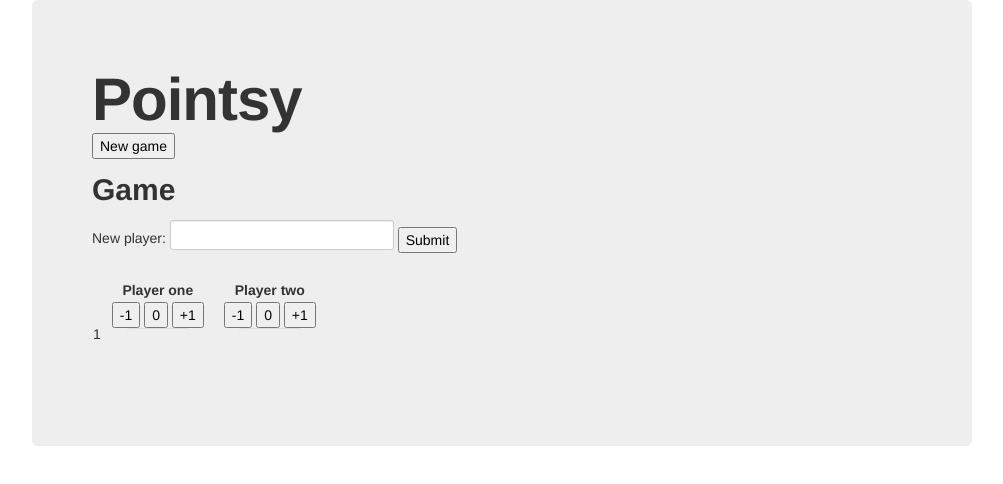
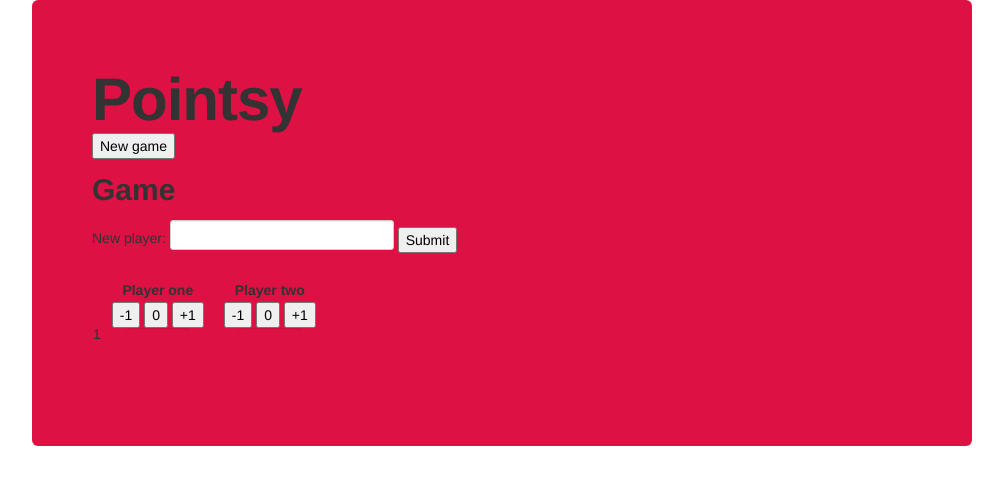
Before and after one commit to 3redronin/pointsy, a website: page static/index.html in a window 1280 px wide. Shown: the whole page, without its empty margins (138-1141 px from the left). Drawn offline with Linux system fonts and the light colour scheme.

Commit message:
Made it lovely

```diff
--- a/static/styles/app.css
+++ b/static/styles/app.css
@@ -19,5 +19,5 @@ td.score input {
 }
 
 .hero-unit {
-  background-color: #eeeeee;
+  background-color: #dd1144;
 }
```
